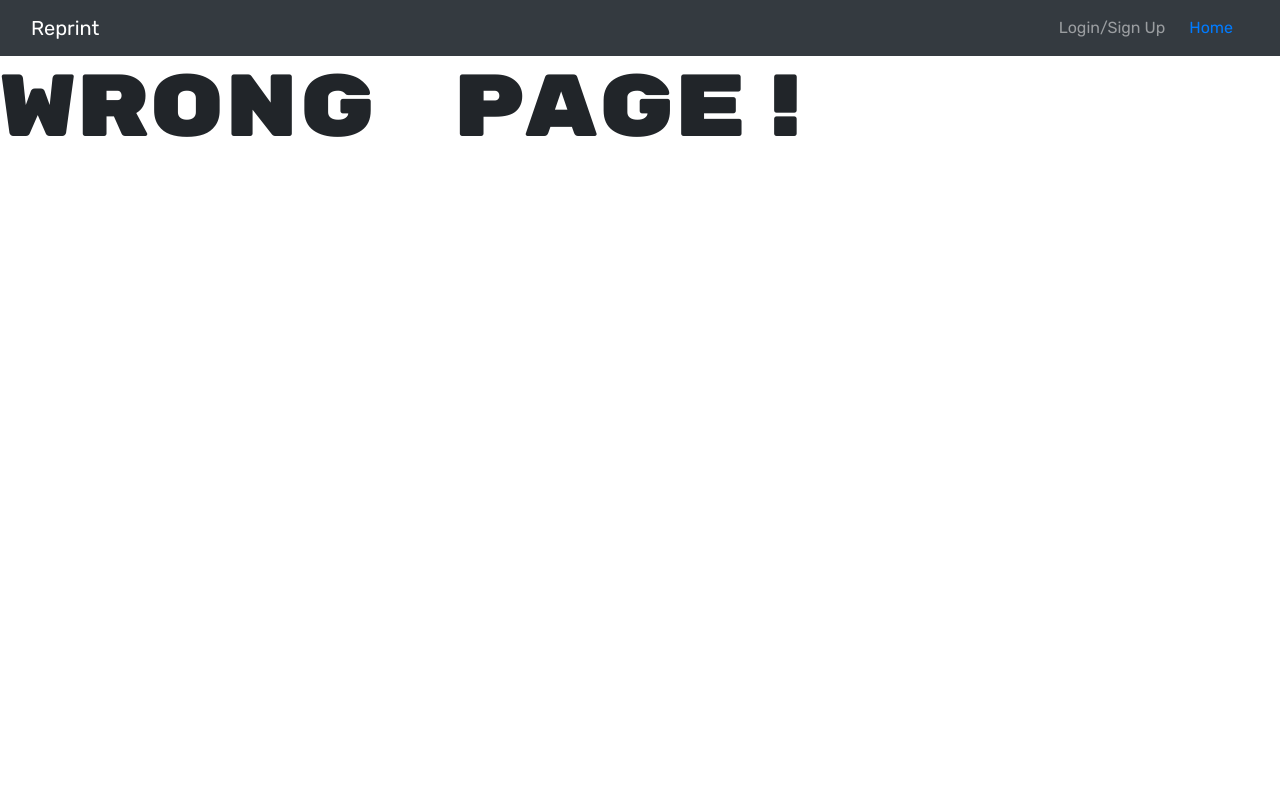
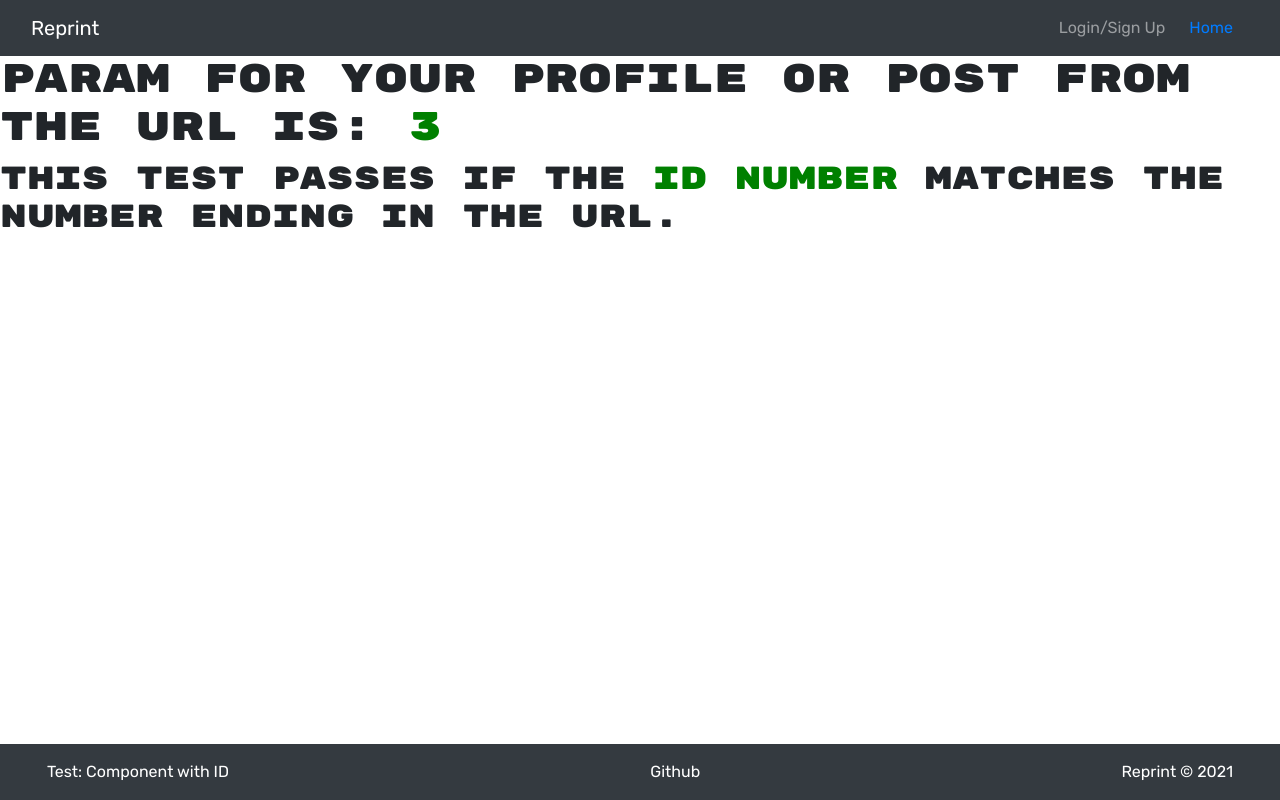
Before and after one commit to Siphon880gh/reprint, a React (Create React App) app in the folder client/: page /test-param/3 in a window 1280 px wide. Built offline with nearby package versions, Linux system fonts and the light colour scheme.

Commit message:
Footer with router link that tests param /:id

```diff
--- a/client/src/App.js
+++ b/client/src/App.js
@@ -1,8 +1,13 @@
 import React from 'react';
 import { BrowserRouter as Router, Switch, Route } from 'react-router-dom';
+
+// Components
+import Navbar from './components/Navbar';
+import Footer, {FooterPushDown} from './components/Footer';
+
+// Pages
 import Home from './pages/Home';
 import TestParam from './pages/TestParam';
-import Navbar from './components/Navbar';
 
 // Add Apollo context components
 import { ApolloProvider } from '@apollo/react-hooks';
@@ -31,11 +36,15 @@ function App() {
             <Route exact path='/post/new' component={Home} />
             <Route exact path='/post/:id' component={Home} />
             <Route exact path='/favorites' component={Home} />
+            <Route exact path='/test-param/me' component={TestParam} />
+            <Route exact path='/test-param/:id' component={TestParam} />
             <Route exact path='/profile/me' component={Home} />
             <Route exact path='/profile/:id' component={Home} />
             <Route exact path='/' component={Home} />
             <Route render={() => <h1 className='display-2'>Wrong page!</h1>} />
           </Switch>
+          <FooterPushDown/>
+          <Footer/>
         </>
       </Router>
     </ApolloProvider>
--- /dev/null
+++ b/client/src/components/Footer.css
@@ -0,0 +1,57 @@
+
+.footer {
+    width: 100vw;
+    margin: 0 !important;
+    padding: 0 !important;
+    border-radius: 0;
+    position: fixed;
+    bottom: 0;
+    z-index: 2;
+}
+
+.footer ul {
+    padding: 0;
+    margin-top: 0;
+    margin-bottom: 1rem;
+    overflow: scroll;
+    height: 2.5rem;
+    width: 100vw;
+    overflow-y: hidden;
+    white-space: nowrap;
+    text-align: center;
+}
+
+.footer li {
+    text-align: center;
+    display: inline;
+    transition: border 500ms;
+}
+
+.footer li:not(:last-child) {
+    margin-right: 10vw;
+}
+
+@media (max-width:1380px) {
+    .footer li:not(:last-child) {
+        margin-right: 5vw;
+    }
+}
+
+@media (max-width:850px) {
+    .footer li:not(:last-child) {
+        margin-right: 20px;
+    }
+}
+
+.footer li a {
+    transition: color 500ms;
+    text-decoration: none;
+}
+
+footer a {
+    color: white;
+}
+
+footer a:hover {
+    color: darkgray;
+}
--- /dev/null
+++ b/client/src/components/Footer.js
@@ -0,0 +1,29 @@
+
+import React from "react";
+import { Link } from 'react-router-dom';
+import { Navbar, Nav, Container } from 'react-bootstrap';
+
+// Styling
+import "./Footer.css";
+import "./Footer.pushdown.css"
+
+export default function Footer() {
+        return (
+            <footer data-component="Footer" id="footer" className="footer section container-fluid">
+                <Navbar bg='dark' variant='dark' expand='lg'>
+                    <Container fluid>
+                        <Nav.Link className="text-bold" as={Link} to="/test-param/3">Test: Component with ID</Nav.Link>
+                        <a target="_blank" href="https://github.com/Siphon880gh/reprint/" className="text-bold nav-link">Github</a>
+                        <span className="text-bold text-white nav-link">Reprint © 2021</span>
+                    </Container>
+                </Navbar>
+            </footer>
+        )
+}
+
+export function FooterPushDown() {
+    return (
+        <div className="footer-pushdown">
+        </div>
+    )
+}
--- /dev/null
+++ b/client/src/components/Footer.pushdown.css
@@ -0,0 +1,12 @@
+/*
+ * @file Footer.pushdown.css
+ * This prevents the fixed Footer from cutting off content from the main page.
+ * This is the styling for Footer.FooterPushDown which should be placed directly before Footer.
+ *
+ */
+
+.footer-pushdown {
+    width: 1px;
+    height: 130px;
+    z-index: 1;
+}
--- a/client/src/pages/Home.js
+++ b/client/src/pages/Home.js
@@ -1,6 +1,6 @@
 import React from 'react';
 // import React, { useState, useEffect } from 'react';
-import { Container, Card, CardColumns, Figure } from 'react-bootstrap';
+import { Container, Card, CardColumns } from 'react-bootstrap';
 
 import { useQuery } from '@apollo/react-hooks'; // TO REVIEW
 import { TRENDING_REPRINTS } from '../utils/queries';
--- /dev/null
+++ b/client/src/pages/TestParam.css
@@ -0,0 +1,3 @@
+.text-green {
+    color: green;
+}
--- a/client/src/pages/TestParam.js
+++ b/client/src/pages/TestParam.js
@@ -1,5 +1,16 @@
+/**
+ * @file TestParam
+ *
+ * This component will receive the param in the URL and display it.
+ * TODO: We can use this component as a basis to get a specific profile at /profile/:id or post at /post/:id
+ *       by combining useParams with useQuery or useMutation and with UseEffect on [].
+ *
+ */
 import React from "react";
 import {useParams} from "react-router-dom";
+
+// Styling
+import "./TestParam.css";
 
 export default function TestParam() {
     // We can use the `useParams` hook here to access
@@ -8,7 +19,8 @@ export default function TestParam() {
 
     return (
       <div>
-        <h1>Testing Param for your Profile or Post: {id}</h1>
+        <h1>Param for your Profile or Post from the URL is: <span className="text-green">{id}</span></h1>
+        <h2>This test passes if the <span className="text-green">ID number</span> matches the number ending in the URL.</h2>
       </div>
     );
 }
```
